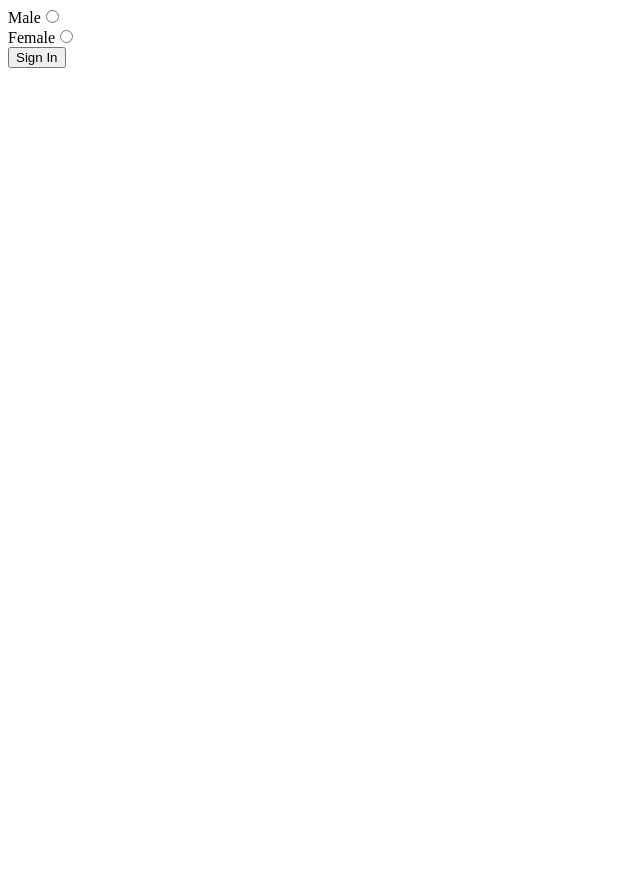
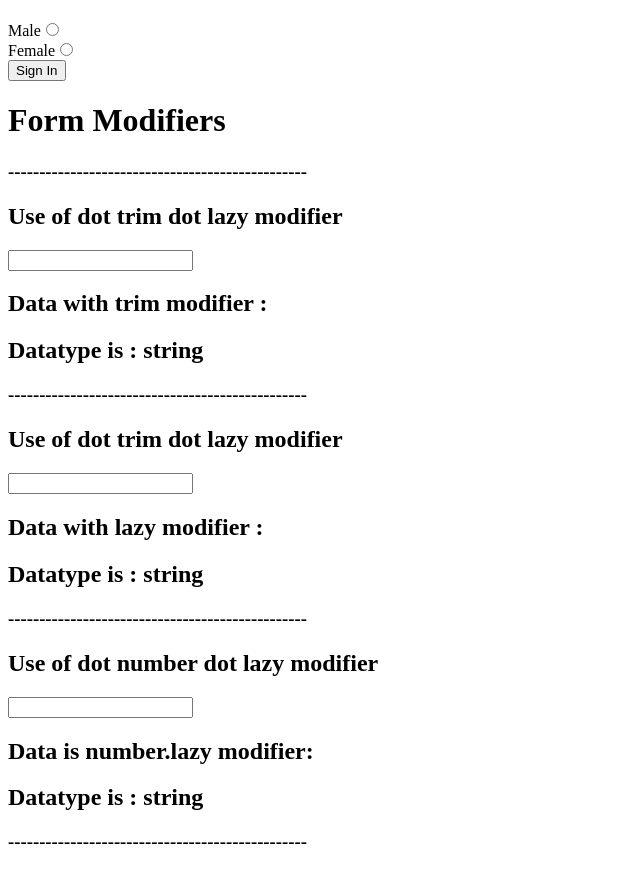
Before and after one commit to ajarubab/Vue-Learning, a Vue app: page / in a window 1280 px wide. Shown: the part 1098-1973 px from the top of the page, without its empty margins (0-640 px from the left). Before the commit the page ends 1187 px from the top, so only its background shows below. Built offline with nearby package versions, Linux system fonts and the light colour scheme.

Commit message:
Form validations and Use of modifiers

```diff
--- a/src/components/MyThirdHome.vue
+++ b/src/components/MyThirdHome.vue
@@ -3,20 +3,21 @@
     <h2>{{ msgToThirdHome }}</h2>
     <button v-on:click="getThirdHomeMsg(msgToSecongHome)">Send Msg to Second Home</button>
     <br><br>
-    <input type="text" ref="nameInput" />
     <br>
     <button v-on:click="getdata1">Click me to type in Red alphabets</button>
     <br>
     <button v-on:click="getdata2">Click me to type in Blue alphabets</button>
     <br><br>
-    {{ this.formDetails }}
+    <ul>
+        <li v-for="item in error" v-bind:key="item">{{ item }} Missing</li>
+    </ul>
     <br><br>
     <form>
         <label>Username : </label>
-        <input type="text" placeholder="Enter Username" v-model="formDetails.username"/>
+        <input type="text" placeholder="Enter Username" v-model="formDetails.username" />
         <br><br>
         <label>Password : </label>
-        <input type="password" placeholder="Enter Password" v-model="formDetails.password"/>
+        <input type="password" placeholder="Enter Password" v-model="formDetails.password" />
         <br><br>
 
         <label>Country : </label>
@@ -39,13 +40,30 @@
         <br><br>
 
         <label for="male">Male</label>
-        <input type="radio"  value="male" v-model="formDetails.gender">
+        <input type="radio" value="male" v-model="formDetails.gender">
         <br>
         <label for="female">Female</label>
-        <input type="radio"  value="female"  v-model="formDetails.gender">
+        <input type="radio" value="female" v-model="formDetails.gender">
         <br>
         <button type="button" v-on:click="loginData">Sign In</button>
     </form>
+    <h1>Form Modifiers</h1>
+    <h3>------------------------------------------------</h3>
+    <h2>Use of dot trim dot lazy modifier</h2>
+    <input type="text" v-model.trim="data1" />
+    <h2>Data with trim modifier : {{ data1 }}</h2>
+    <h2>Datatype is : {{ typeof(data1) }}</h2>
+    <h3>------------------------------------------------</h3>
+    <h2>Use of dot trim dot lazy modifier</h2>
+    <input type="lazy" v-model.lazy="data2" />
+    <h2>Data with lazy modifier : {{ data2 }}</h2>
+    <h2>Datatype is : {{ typeof(data2) }}</h2>
+    <h3>------------------------------------------------</h3>
+    <h2>Use of dot number dot lazy modifier</h2>
+    <input type="number" v-model.number.lazy="data3" />
+    <h2>Data is number.lazy modifier: {{ data3 }}</h2>
+    <h2>Datatype is : {{ typeof(data3) }}</h2>
+    <h3>------------------------------------------------</h3>
 </template>
 <script>
 export default {
@@ -57,13 +75,17 @@ export default {
     data() {
         return {
             msgToSecongHome: "Hello from Third Home",
-            formDetails:{
-                username : "",
-                password : "",
-                country : "",
-                technology : [],
-                gender : "",
-            }
+            formDetails: {
+                username: "",
+                password: "",
+                country: "",
+                technology: [],
+                gender: "",
+            },
+            error: [],
+            data1:"",
+            data2:"",
+            data3:"",
         }
     },
     methods: {
@@ -79,8 +101,18 @@ export default {
             console.warn(val);
             this.$refs.nameInput.style.color = "Blue"
         },
-        loginData(){
-            console.warn("Login data : ", this.formDetails)
+        loginData() {
+            this.error = [];
+            for (const item in this.formDetails) {
+                if (this.formDetails[item] === "" || this.formDetails[item].length == 0) {
+                    this.error.push(item)
+                }
+            }
+            console.warn("Error data : ", this.error)
+            if (this.error.length == 0) {
+                console.warn("Login data : ", this.formDetails)
+                alert("Data Submitted Successfully.")
+            }
         }
     }
 }
```
